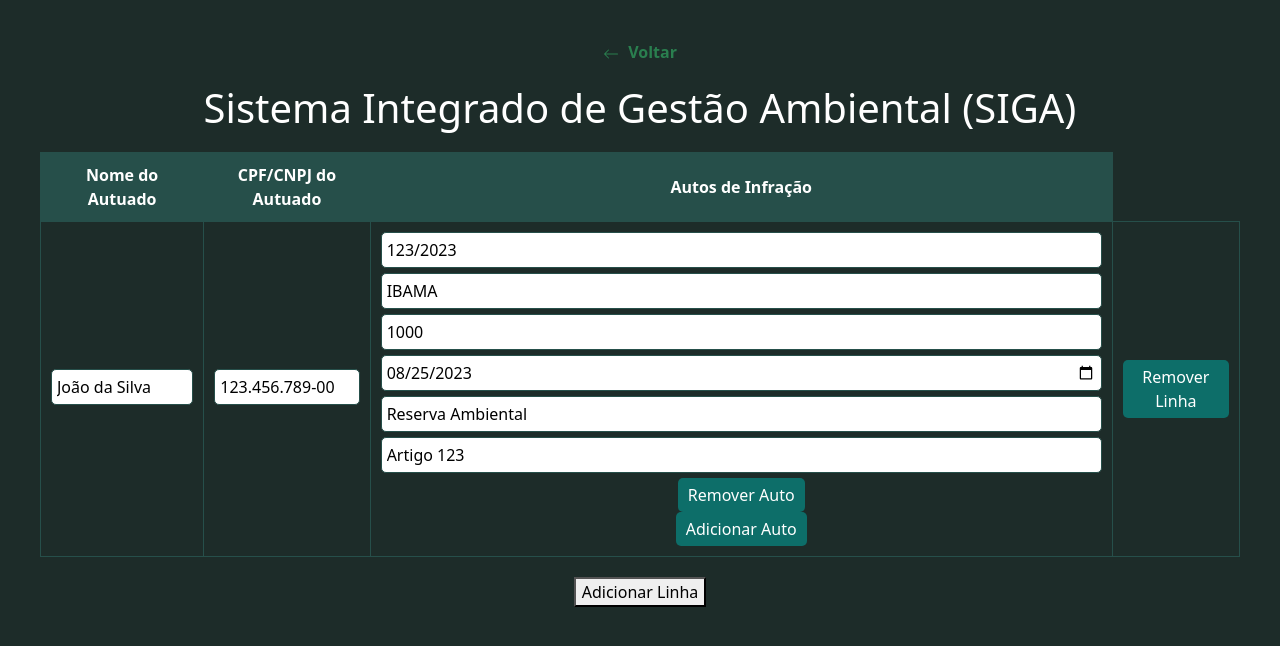
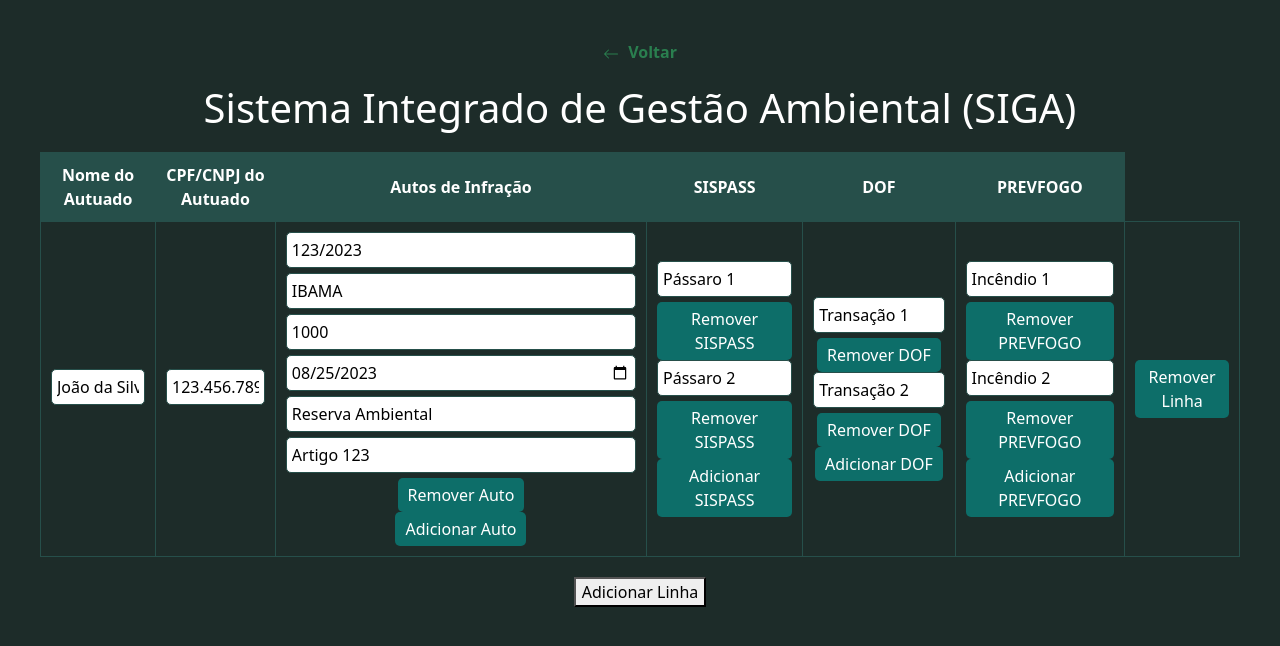
Before and after one commit to forsh4w/uninassau-lab-site, a React (Create React App) app: page /siga in a window 1280 px wide. Shown: the top 646 px of the page. Built offline with nearby package versions, Linux system fonts and the light colour scheme.

Commit message:
ADICIONAR SISPASS DOF E PREVFOGO NO SIGAPAGE

```diff
--- a/src/pages/SigaPage.js
+++ b/src/pages/SigaPage.js
@@ -5,9 +5,6 @@ import '../css/responsive.css';
 import '../css/SigaPage.css';
 
 const SigaPage = () => {
-
-
-
     const [data, setData] = useState([
         {
             nome: 'João da Silva',
@@ -22,10 +19,11 @@ const SigaPage = () => {
                     localAutuacao: 'Reserva Ambiental',
                     artigoInfringido: 'Artigo 123',
                 },
-                // ... (outros autos fictícios)
             ],
+            sispass: ['Pássaro 1', 'Pássaro 2'],
+            dof: ['Transação 1', 'Transação 2'],
+            prevfogo: ['Incêndio 1', 'Incêndio 2'],
         },
-        // ... (outros dados fictícios)
     ]);
 
     // Carrega os dados do armazenamento local ao iniciar
@@ -41,13 +39,14 @@ const SigaPage = () => {
         localStorage.setItem('sigaData', JSON.stringify(data));
     }, [data]);
 
-
-
     const addRow = () => {
         const newRow = {
             nome: '',
             cpfCnpj: '',
             autos: [],
+            sispass: [],
+            dof: [],
+            prevfogo: [],
         };
         setData([...data, newRow]);
     };
@@ -68,11 +67,19 @@ const SigaPage = () => {
         const newData = [...data];
         newData[rowIndex].autos[autoIndex][field] = value;
         setData(newData);
-      };
+    };
 
     const addAuto = (index) => {
         const newData = [...data];
-        newData[index].autos.push({ id: Date.now(), auto: '', orgao: '' });
+        newData[index].autos.push({
+            id: Date.now(),
+            auto: '',
+            orgao: '',
+            valor: 0,
+            dataAutuacao: '',
+            localAutuacao: '',
+            artigoInfringido: '',
+        });
         setData(newData);
     };
 
@@ -82,11 +89,51 @@ const SigaPage = () => {
         setData(newData);
     };
 
+    const updateMultiLineField = (index, field, value, itemIndex) => {
+        const newData = [...data];
+        newData[index][field][itemIndex] = value;
+        setData(newData);
+    };
+
+    const addSispass = (index) => {
+        const newData = [...data];
+        newData[index].sispass.push('');
+        setData(newData);
+    };
+
+    const removeSispass = (index, sispassIndex) => {
+        const newData = [...data];
+        newData[index].sispass.splice(sispassIndex, 1);
+        setData(newData);
+    };
+
+    const addDof = (index) => {
+        const newData = [...data];
+        newData[index].dof.push('');
+        setData(newData);
+    };
+
+    const removeDof = (index, dofIndex) => {
+        const newData = [...data];
+        newData[index].dof.splice(dofIndex, 1);
+        setData(newData);
+    };
+
+    const addPrevfogo = (index) => {
+        const newData = [...data];
+        newData[index].prevfogo.push('');
+        setData(newData);
+    };
+
+    const removePrevfogo = (index, prevfogoIndex) => {
+        const newData = [...data];
+        newData[index].prevfogo.splice(prevfogoIndex, 1);
+        setData(newData);
+    };
+
     return (
         <div className="siga-page">
-
-<BackLink to="/" text="Voltar" />
-
+            <BackLink to="/" text="Voltar" />
 
             <h1>Sistema Integrado de Gestão Ambiental (SIGA)</h1>
             <table>
@@ -95,6 +142,9 @@ const SigaPage = () => {
                         <th>Nome do Autuado</th>
                         <th>CPF/CNPJ do Autuado</th>
                         <th>Autos de Infração</th>
+                        <th>SISPASS</th>
+                        <th>DOF</th>
+                        <th>PREVFOGO</th>
                     </tr>
                 </thead>
                 <tbody>
@@ -134,25 +184,25 @@ const SigaPage = () => {
                                         <input
                                             type="number"
                                             value={auto.valor}
-                                            onChange={(e) => updateRow(rowIndex, autoIndex, 'valor', e.target.value)}
+                                            onChange={(e) => updateAutoField(rowIndex, autoIndex, 'valor', e.target.value)}
                                             placeholder="Valor (R$)"
                                         />
                                         <input
                                             type="date"
                                             value={auto.dataAutuacao}
-                                            onChange={(e) => updateRow(rowIndex, autoIndex, 'dataAutuacao', e.target.value)}
+                                            onChange={(e) => updateAutoField(rowIndex, autoIndex, 'dataAutuacao', e.target.value)}
                                             placeholder="Data de Autuação"
                                         />
                                         <input
                                             type="text"
                                             value={auto.localAutuacao}
-                                            onChange={(e) => updateRow(rowIndex, autoIndex, 'localAutuacao', e.target.value)}
+                                            onChange={(e) => updateAutoField(rowIndex, autoIndex, 'localAutuacao', e.target.value)}
                                             placeholder="Local de Autuação"
                                         />
                                         <input
                                             type="text"
                                             value={auto.artigoInfringido}
-                                            onChange={(e) => updateRow(rowIndex, autoIndex, 'artigoInfringido', e.target.value)}
+                                            onChange={(e) => updateAutoField(rowIndex, autoIndex, 'artigoInfringido', e.target.value)}
                                             placeholder="Artigo Infringido"
                                         />
                                         <button onClick={() => removeAuto(rowIndex, auto.id)}>Remover Auto</button>
@@ -160,6 +210,48 @@ const SigaPage = () => {
                                 ))}
                                 <button onClick={() => addAuto(rowIndex)}>Adicionar Auto</button>
                             </td>
+                            <td>
+                            {row.sispass.map((sispass, sispassIndex) => (
+                                <div key={sispassIndex}>
+                                    <input
+                                        type="text"
+                                        value={sispass}
+                                        onChange={(e) => updateMultiLineField(rowIndex, 'sispass', e.target.value, sispassIndex)}
+                                        placeholder="Pássaro"
+                                    />
+                                    <button onClick={() => removeSispass(rowIndex, sispassIndex)}>Remover SISPASS</button>
+                                </div>
+                            ))}
+                            <button onClick={() => addSispass(rowIndex)}>Adicionar SISPASS</button>
+                        </td>
+                        <td>
+                            {row.dof.map((dof, dofIndex) => (
+                                <div key={dofIndex}>
+                                    <input
+                                        type="text"
+                                        value={dof}
+                                        onChange={(e) => updateMultiLineField(rowIndex, 'dof', e.target.value, dofIndex)}
+                                        placeholder="Transação"
+                                    />
+                                    <button onClick={() => removeDof(rowIndex, dofIndex)}>Remover DOF</button>
+                                </div>
+                            ))}
+                            <button onClick={() => addDof(rowIndex)}>Adicionar DOF</button>
+                        </td>
+                        <td>
+                            {row.prevfogo.map((prevfogo, prevfogoIndex) => (
+                                <div key={prevfogoIndex}>
+                                    <input
+                                        type="text"
+                                        value={prevfogo}
+                                        onChange={(e) => updateMultiLineField(rowIndex, 'prevfogo', e.target.value, prevfogoIndex)}
+                                        placeholder="Incêndio"
+                                    />
+                                    <button onClick={() => removePrevfogo(rowIndex, prevfogoIndex)}>Remover PREVFOGO</button>
+                                </div>
+                            ))}
+                            <button onClick={() => addPrevfogo(rowIndex)}>Adicionar PREVFOGO</button>
+                        </td>
                             <td>
                                 <button onClick={() => removeRow(rowIndex)}>Remover Linha</button>
                             </td>
@@ -170,8 +262,6 @@ const SigaPage = () => {
             <button onClick={addRow}>Adicionar Linha</button>
         </div>
     );
-
 };
 
-
 export default SigaPage;
```
Also changed, not shown: src/css/SigaPage.css (indentation only).
